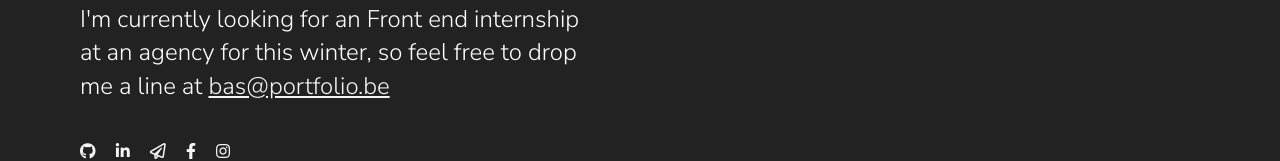
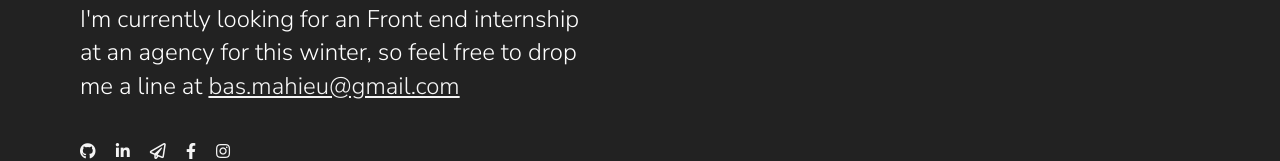
Before and after one commit to basmahieu/bas-portfolio-final, a website built with Parcel: page index.html in a window 1280 px wide. Shown: the part 5219-5380 px from the top of the page. Built offline with nearby package versions, Linux system fonts and the light colour scheme.

Commit message:
changing email

```diff
--- a/index.html
+++ b/index.html
@@ -205,7 +205,7 @@
           <div data-aos="fade-up ">
             <div class="btn-question">
               <h2>
-                <a class="question-style" href="mailto: bas@portfolio.be"
+                <a class="question-style" href="mailto: bas.mahieu@gmail.com"
                   >Any questions?</a
                 >
               </h2>
@@ -270,8 +270,8 @@
           <p>
             I&#39;m currently looking for an Front end internship at an agency
             for this winter, so feel free to drop me a line at
-            <a class="footer-mail" href="mailto: bas@portfolio.be">
-              bas@portfolio.be</a
+            <a class="footer-mail" href="mailto: bas.mahieu@gmail.com">
+              bas.mahieu@gmail.com</a
             >
           </p>
           <div class="socials">
@@ -283,7 +283,7 @@
               target="_blank"
               ><i class="fab fa-linkedin-in"></i
             ></a>
-            <a href="mailto: bas@portfolio.be"
+            <a href="mailto: bas.mahieu@gmail.com"
               ><i class="far fa-paper-plane"></i
             ></a>
             <a href="https://www.facebook.com/BastMahie" target="_blank">
```
Also changed, not shown: about.html (+2 -2 lines), portfolio.html (+3 -3 lines), present.html (+3 -3 lines), react.html (+3 -3 lines).
